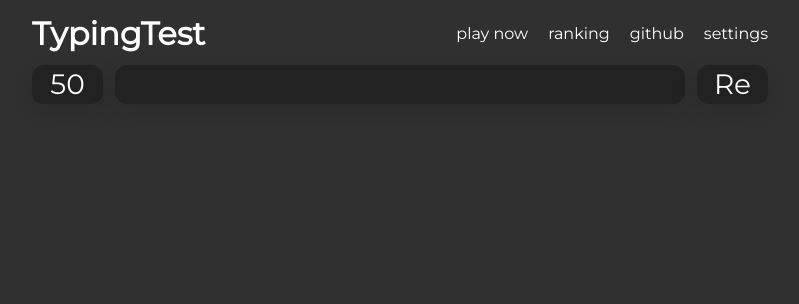
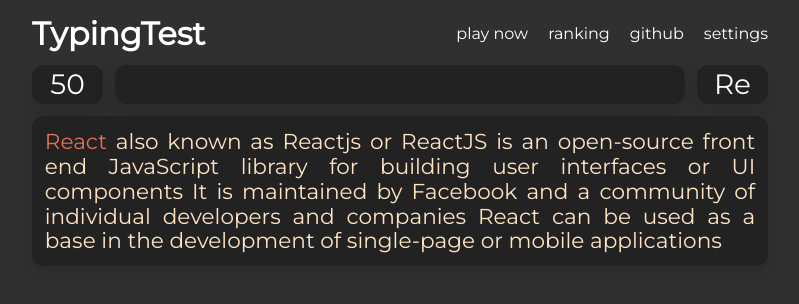
Before and after one commit to kolaczyn/typing-test, a React (Create React App) app: page / in a window 1280 px wide. Shown: the top 304 px of the page, without its empty margins (240-1039 px from the left). Built offline with nearby package versions, Linux system fonts and the light colour scheme.

Commit message:
Setup text field with context & reducer

```diff
--- a/src/App.jsx
+++ b/src/App.jsx
@@ -6,10 +6,10 @@
 import Body from './components/ui/Body';
 import Container from './components/ui/Container';
 
+import TypingTest from './pages/TypingTest';
 import Ranking from './pages/Ranking';
+import Settings from './pages/Settings';
 import RedirectToGithub from './pages/RedirectToGithub';
-import Settings from './pages/Settings';
-import TypingTest from './pages/TypingTest';
 
 import CustomThemeProvider from './providers/CustomThemeProvider';
 
--- a/src/containers/text-field/index.jsx
+++ b/src/containers/text-field/index.jsx
@@ -1,21 +1,26 @@
-import React from "react";
+import React, { useContext } from "react";
+import Box from "../../components/box";
 
+import TypingContext from '../../contexts/typingContext';
 import { Completed, Uncompleted, Good, Wrong } from './styles';
 
-const formatWord = (word, writtenChars) => {
-  const Component = word.startsWith(writtenChars) ? Good : Wrong;
-  return <Component> {word}
-    {' '}
-  </Component>;
-}
 
-const TextField = ({ completedWords, uncompletedWords, currentWord, writtenChars }) => {
+const TextField = () => {
+  const { state, dispatch } = useContext(TypingContext)
+  const { finished, current, unfinished, isOkay } = state.text;
+
+  const WordComponent = () => {
+    const Component = isOkay ? Good : Wrong;
+    return <Component> {current}
+      {' '}
+    </Component>;
+  }
   return (
-    <>
-      <Completed>{completedWords.join(' ')}</Completed>
-      {formatWord(currentWord, writtenChars)}
-      <Uncompleted>{uncompletedWords.join(' ')}</Uncompleted>
-    </>
+    <Box style={{ textAlign: 'justify' }}>
+      <Completed>{finished.join(' ')}</Completed>
+      <WordComponent />
+      <Uncompleted>{unfinished.join(' ')}</Uncompleted>
+    </Box>
   );
 }
 
--- a/src/pages/Settings.jsx
+++ b/src/pages/Settings.jsx
@@ -1,4 +1,4 @@
-import React, { useContext, useEffect, useState } from 'react';
+import React, { useContext, useState } from 'react';
 
 import Box from '../components/box';
 import ThemeContext from '../contexts/themeContext';
--- a/src/pages/TypingTest.jsx
+++ b/src/pages/TypingTest.jsx
@@ -1,6 +1,7 @@
 import React, { useReducer } from "react";
 
 import Box from '../components/box';
+import TextField from '../containers/text-field';
 import InputSection from "../containers/input-section";
 import TypingTestContainer from '../containers/TypingTest';
 import TypingContext from '../contexts/typingContext';
@@ -8,15 +9,26 @@
 
 export default function TypingTest() {
   const [state, dispatch] = useReducer(reducer, initialState);
-  const { inputValue } = state;
+  const { inputValue, text } = state;
 
   return (
     <TypingTestContainer>
-      {/* TODO: improve performance by following:
+      {/* TODO: improve performance:
         https://hswolff.com/blog/how-to-usecontext-with-usereducer/#performance-concerns */}
       <TypingContext.Provider value={{ state, dispatch }}>
         <InputSection />
-        { inputValue && <Box>{inputValue}</Box>}
+        <TextField />
+
+        {/* For debugging */}
+        {inputValue && <Box style={{ display: 'flex', justifyContent: 'space-between' }}>
+          <section>
+            {inputValue}
+          </section>
+          <section>
+            {text.current}
+          </section>
+        </Box>}
+
       </TypingContext.Provider>
     </TypingTestContainer>
   );
--- a/src/reducers/typing/initialState.js
+++ b/src/reducers/typing/initialState.js
@@ -1,7 +1,17 @@
+import sampleText from '../../static/sampleText';
+
+const [currentWord, ...unfinished] = sampleText.split(' ');
+
 const initialState = {
   inputValue: '',
   currentTime: 8,
   timer: null,
+  text: {
+    finished: [],
+    current: currentWord,
+    unfinished,
+    isOkay: false,
+  },
 };
 
 export default initialState;
--- a/src/static/sampleText.js
+++ b/src/static/sampleText.js
@@ -1 +1,3 @@
-export default "React also known as Reactjs or ReactJS is an open-source front end JavaScript library for building user interfaces or UI components It is maintained by Facebook and a community of individual developers and companies React can be used as a base in the development of single-page or mobile applications";
+const sampleText = "React also known as Reactjs or ReactJS is an open-source front end JavaScript library for building user interfaces or UI components It is maintained by Facebook and a community of individual developers and companies React can be used as a base in the development of single-page or mobile applications";
+
+export default sampleText;
```
